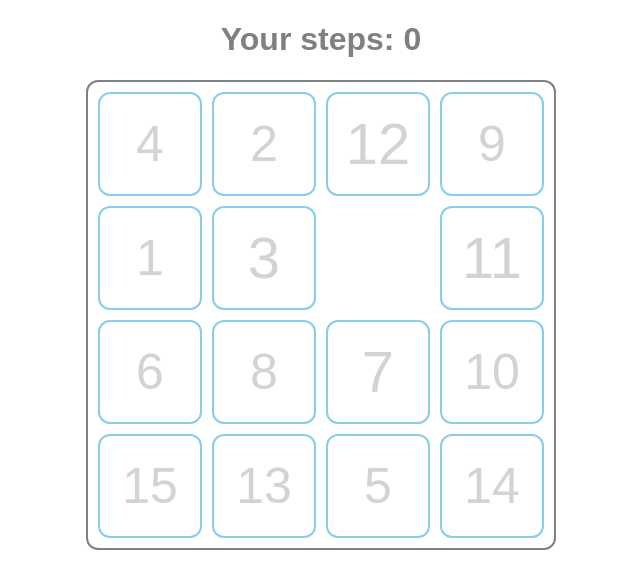
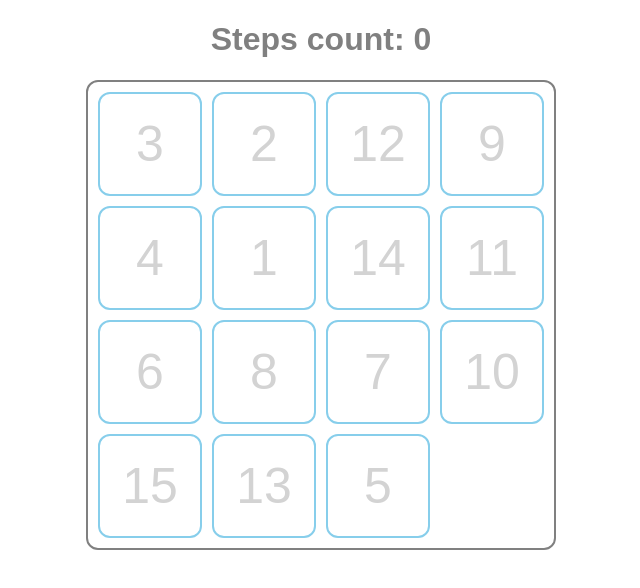
Before and after one commit to azatgt1996/puzzle15, a plain HTML site: page index.html in a window 1280 px wide. Shown: the whole page, without its empty margins (319-959 px from the left). Drawn offline with Linux system fonts and the light colour scheme.

Commit message:
dynamically generating the blocks

```diff
--- a/index.html
+++ b/index.html
@@ -4,25 +4,21 @@
 <head>
   <meta charset="UTF-8">
   <meta name="viewport" content="width=device-width, initial-scale=1.0">
-    <title>game 15</title>
+  <title>Puzzle 15</title>
   <style>
     body {
       font-family: Arial, Helvetica, sans-serif;
     }
+
     .container {
       display: grid;
-
-            grid-template-areas:
-                'b1 b2 b3 b4'
-                'b5 b6 b7 b8'
-                'b9 b10 b11 b12'
-                'b13 b14 b15 .';
-            border: 2px solid gray;
+      border: 2px solid grey;
       border-radius: 12px;
       padding: 10px;
       gap: 10px;
       margin: auto;
       width: min-content;
+      transition: 3000ms;
     }
 
     .block {
@@ -37,64 +33,46 @@
       user-select: none;
     }
 
-        .clickable {
-            font-size: 58px;
-        }
-
-        .b1 { grid-area: b1; }
-        .b2 { grid-area: b2; }
-        .b3 { grid-area: b3; }
-        .b4 { grid-area: b4; }
-        .b5 { grid-area: b5; }
-        .b6 { grid-area: b6; }
-        .b7 { grid-area: b7; }
-        .b8 { grid-area: b8; }
-        .b9 { grid-area: b9; }
-        .b10 { grid-area: b10; }
-        .b11 { grid-area: b11; }
-        .b12 { grid-area: b12; }
-        .b13 { grid-area: b13; }
-        .b14 { grid-area: b14; }
-        .b15 { grid-area: b15; }
+    .draggable {}
 
     #steps {
       text-align: center;
-            color: gray;
+      color: grey;
     }
   </style>
 </head>
 
 <body>
-    <h1 id="steps">Your steps: 0</h1>
-    <div class="container">
-        <div class="block b1">1</div>
-        <div class="block b2">2</div>
-        <div class="block b3">3</div>
-        <div class="block b4">4</div>
-        <div class="block b5">5</div>
-        <div class="block b6">6</div>
-        <div class="block b7">7</div>
-        <div class="block b8">8</div>
-        <div class="block b9">9</div>
-        <div class="block b10">10</div>
-        <div class="block b11">11</div>
-        <div class="block b12">12</div>
-        <div class="block b13">13</div>
-        <div class="block b14">14</div>
-        <div class="block b15">15</div>
-    </div>
+  <h1 id="steps">Steps count: 0</h1>
+  <div class="container"></div>
 
   <script>
-        const blocks = document.querySelectorAll('.block')
-        const container = document.querySelector('.container')
+    const $ = (s) => document.querySelector(s);
+    const $$ = (s) => document.querySelectorAll(s);
+
+    const container = $('.container')
     const SIZE = 4
     let steps = 0
+    let blocks4 = []
+
     const matrix = [ //todo random initialize
-            [ 'b4', 'b2', 'b12', 'b9' ],
-            [ 'b1', 'b3', '.', 'b11' ],
-            [ 'b6', 'b8', 'b7', 'b10' ],
-            [ 'b15', 'b13', 'b5', 'b14' ],
+      ['b3', 'b2', 'b12', 'b9'],
+      ['b4', 'b1', 'b14', 'b11'],
+      ['b6', 'b8', 'b7', 'b10'],
+      ['b15', 'b13', 'b5', '.'],
     ]
+
+    const createBlocks = () => {
+      for (let i = 1; i < SIZE ** 2; i++) {
+        const block = document.createElement('div')
+        const blockName = 'b' + i
+        block.classList.add('block', blockName)
+        block.style.gridArea = blockName
+        block.innerText = i
+        container.appendChild(block)
+      }
+      container.append(document.createElement('nav'))
+    }
 
     const getPos = (val) => {
       for (let i = 0; i < SIZE; i++)
@@ -103,7 +81,10 @@
     }
 
     const calc = () => {
-            blocks.forEach(block => block.classList.remove('clickable'))
+      blocks.forEach(block => {
+        block.classList.remove('draggable')
+        block.setAttribute('draggable', false)
+      })
       container.style.gridTemplateAreas = '"' + matrix.map(r => r.join(' ')).join('" "') + '"'
 
       // find empty position
@@ -111,22 +92,29 @@
 
       // get neighbors
       const m = matrix
-            const neighbors = [ m[y-1]?.[x], m[y]?.[x+1], m[y+1]?.[x], m[y]?.[x-1] ].filter(Boolean)
+      blocks4 = [m[y - 1]?.[x], m[y]?.[x + 1], m[y + 1]?.[x], m[y]?.[x - 1]]
+      const neighbors = blocks4.filter(Boolean)
 
-            // set clickable class
+      // set draggable class
       neighbors.forEach(bNum => {
-                document.querySelector('.' + bNum).classList.add('clickable')
+        const block = $('.' + bNum)
+        block.classList.add('draggable')
+        block.setAttribute('draggable', true)
       })
     }
 
+    createBlocks()
+    const blocks = $$('.block')
     calc()
 
-        blocks.forEach(block => {
-            block.addEventListener('click', (e) => {
-                if (e.srcElement.classList.contains('clickable')) {
+    let isMoving = false
+    const move = (e) => {
+      if (isMoving || !e.srcElement.classList.contains('draggable')) return
+
+      isMoving = true
       const blockName = 'b' + e.srcElement.innerHTML
       steps++
-                    document.querySelector('#steps').innerHTML = 'Yours steps: ' + steps
+      $('#steps').innerHTML = 'Steps count: ' + steps
 
       let [y, x] = getPos(blockName);
       matrix[y][x] = 'temp';
@@ -135,8 +123,18 @@
       [y, x] = getPos('temp');
       matrix[y][x] = '.';
       calc()
+      isMoving = false
     }
+
+    const map = { ArrowUp: 2, ArrowRight: 3, ArrowDown: 0, ArrowLeft: 1 }
+    window.addEventListener('keydown', (e) => {
+      const bName = blocks4[map[e.key]]
+      if (bName) $('.' + bName).click()
     })
+
+    blocks.forEach(block => {
+      block.addEventListener('click', move)
+      block.addEventListener('dragend', move)
     })
   </script>
 </body>
```
Lines whose indentation alone changed are shown as unchanged.
